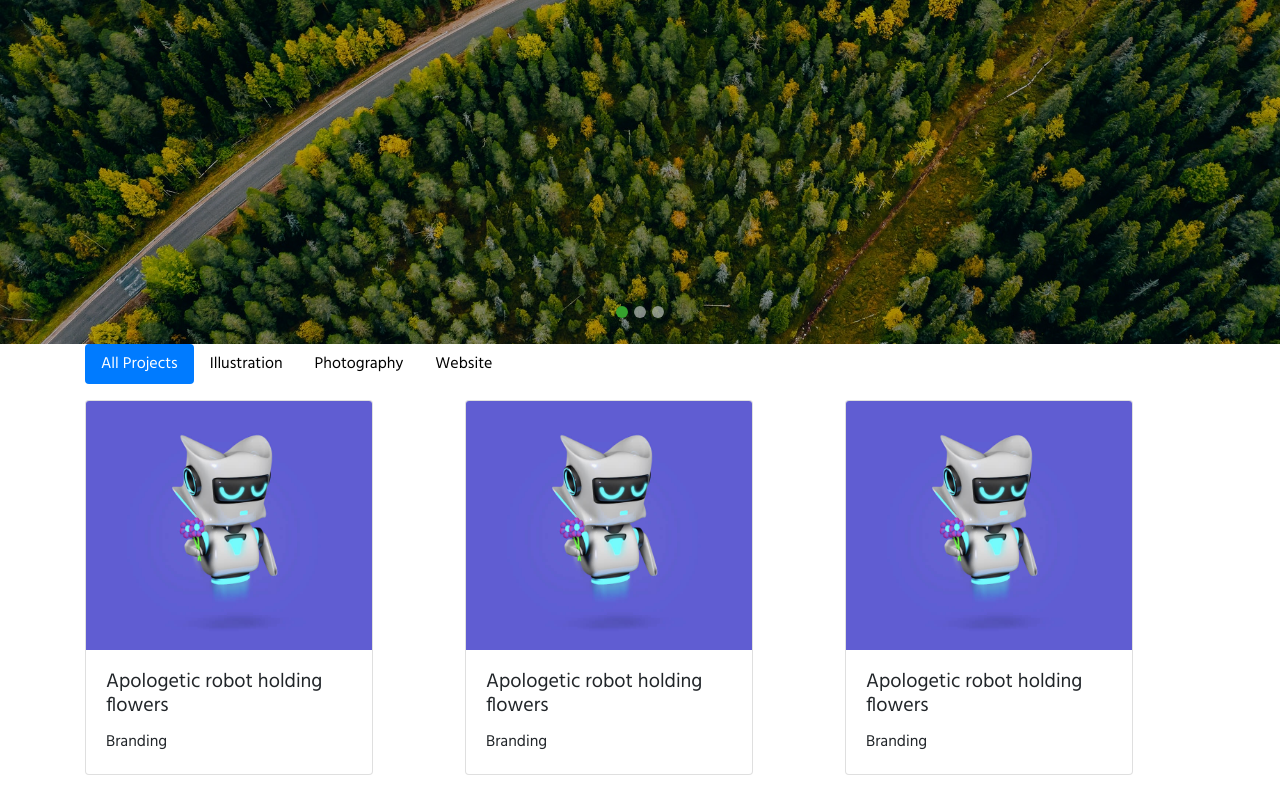
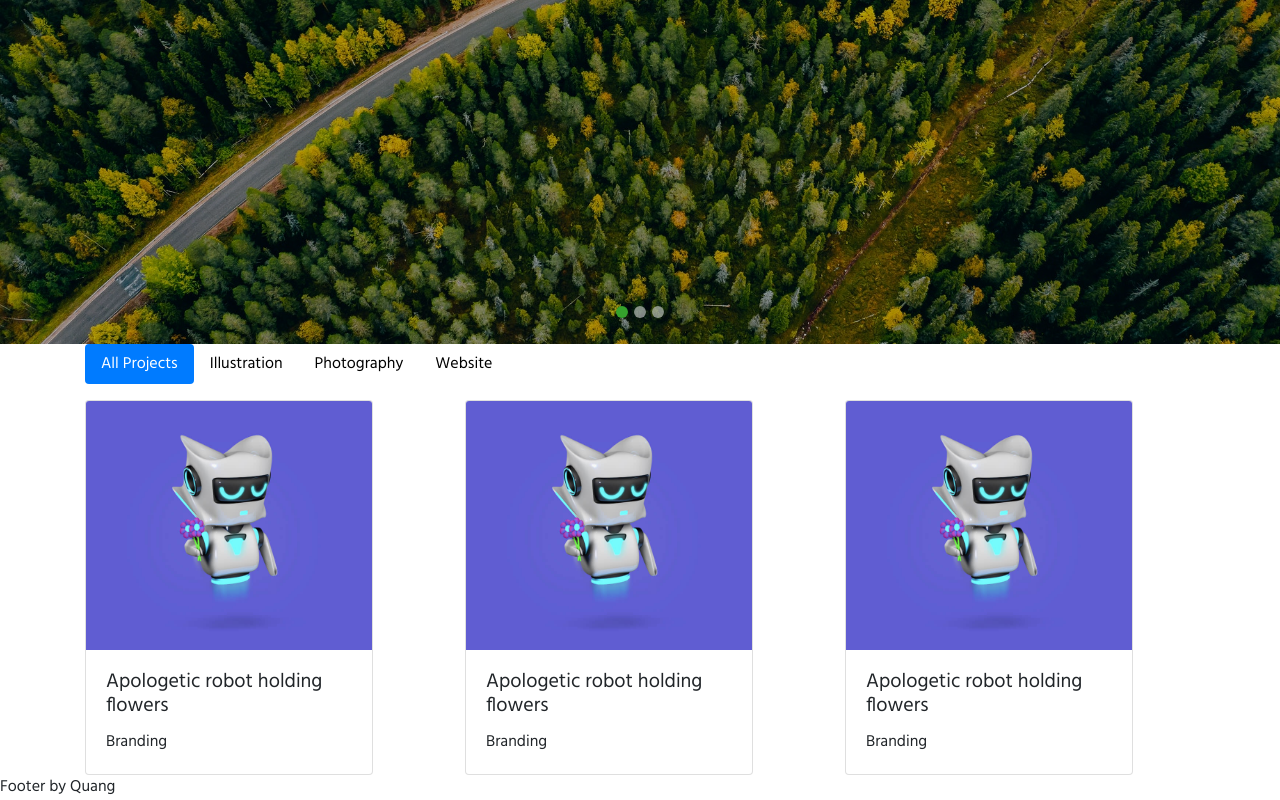
Before and after one commit to quangpn7/bc35e_portfolio, a plain HTML site: page index.html in a window 1280 px wide. Shown: the part 456-1256 px from the top of the page. Before the commit the page ends 1231 px from the top, so only its background shows below. Drawn offline with nearby package versions, Linux system fonts and the light colour scheme.

Commit message:
footer by Quang

```diff
--- a/index.html
+++ b/index.html
@@ -296,7 +296,9 @@
 
     <section class="service"></section>
     <section class="award"></section>
-    <footer></footer>
+    <footer>
+      <div>Footer by Quang</div>
+    </footer>
     <!-- JS -->
     <!-- JQUERY -->
     <script
```
